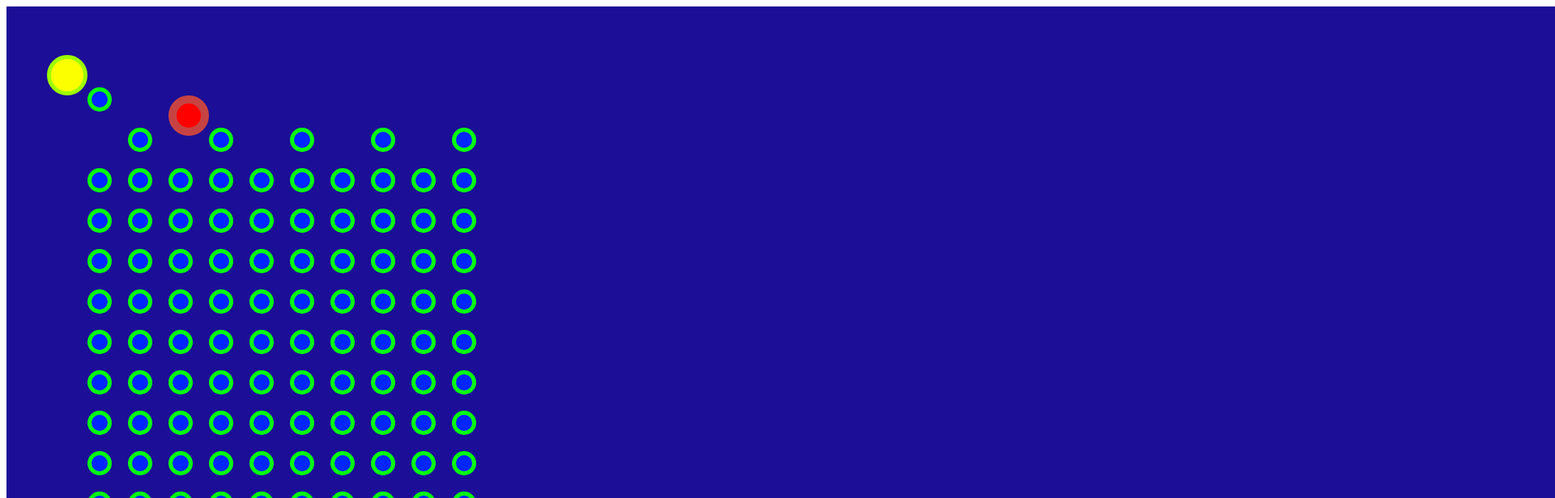
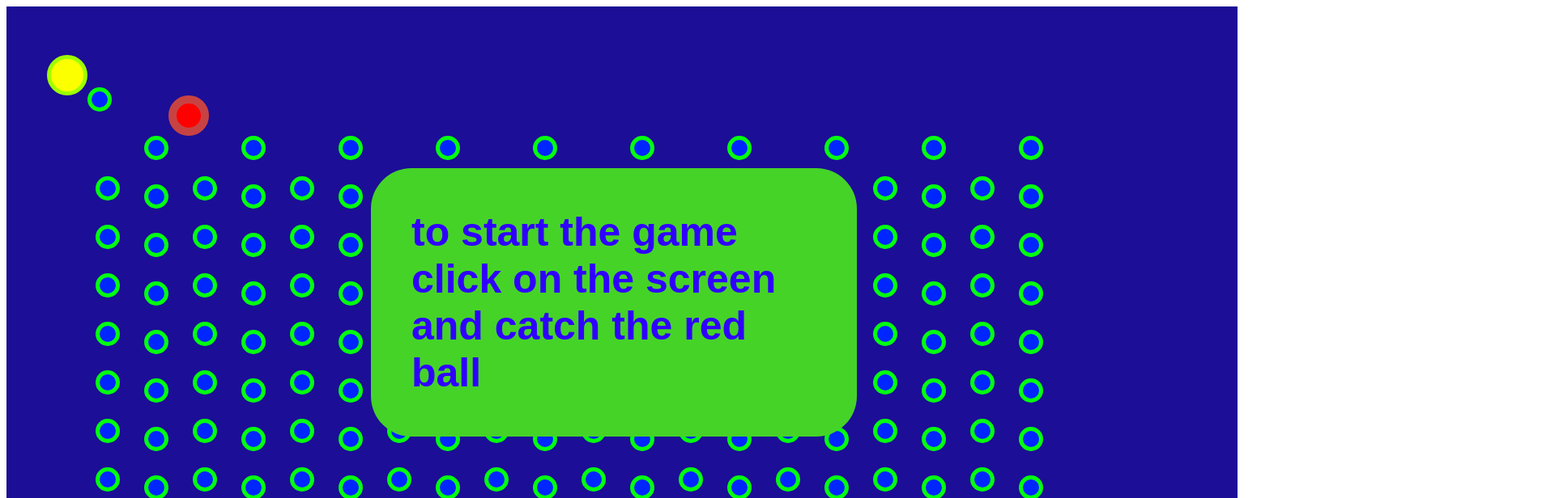
Before and after one commit to dvd770/game, an Angular app: page / in a window 1280 px wide. Shown: the top 616 px of the page at 81% size, 1920 px wide, since content can reach past the window. Built offline with nearby package versions, Linux system fonts and the light colour scheme.

Commit message:
start game window done

```diff
--- a/src/app/continer/continer.component.css
+++ b/src/app/continer/continer.component.css
@@ -1,6 +1,29 @@
 .container {
   position: relative;
-  width: 5000px;
-  height: 5000px;
+  width: 1520px;
+  height: 700px;
   background-color: rgb(28, 14, 150);
+  margin: 0px;
 }
+
+.startGame {
+  position: fixed;
+  margin-top: 200px;
+  margin-left: 450px;
+  z-index: 5;
+  background-color: rgb(69, 211, 40);
+  width: fit-content;
+  border-radius: 50px;
+}
+
+h1 {
+  display: flex;
+  flex-direction: column;
+  align-items: center;
+  justify-content: center;
+  margin: 50px;
+  font-size: 50px;
+  width: 500px;
+  font-family: Arial, Helvetica, sans-serif;
+  color: rgb(47, 0, 255);
+}
--- a/src/app/continer/continer.component.html
+++ b/src/app/continer/continer.component.html
@@ -1,4 +1,8 @@
 <div #container class="container">
+  <div *ngIf="!click" class="startGame">
+    <h1>to start the game click on the screen and catch the red ball</h1>
+  </div>
+
   <app-player></app-player>
   <app-power-element></app-power-element>
   <app-enemy></app-enemy>
--- a/src/app/continer/continer.component.ts
+++ b/src/app/continer/continer.component.ts
@@ -1,4 +1,10 @@
-import { Component, ViewChild, ElementRef, AfterViewInit } from '@angular/core';
+import {
+  Component,
+  ViewChild,
+  ElementRef,
+  AfterViewInit,
+  HostListener,
+} from '@angular/core';
 import { ElementsPositionService } from '../services/elements-position.service';
 @Component({
   selector: 'app-continer',
@@ -8,8 +14,11 @@ import { ElementsPositionService } from '../services/elements-position.service';
 export class ContinerComponent implements AfterViewInit {
   constructor(private elementsPositionService: ElementsPositionService) {}
   @ViewChild('container') container: ElementRef;
-
+  click = false;
   ngAfterViewInit(): void {
     this.elementsPositionService.continerElementSetter = this.container.nativeElement;
   }
+  @HostListener('window:click') mousedown() {
+    this.click = true;
+  }
 }
--- a/src/app/directives/enemy-contrller.directive.ts
+++ b/src/app/directives/enemy-contrller.directive.ts
@@ -29,7 +29,7 @@ export class EnemyContrllerDirective
   isPlayerOverlapt: boolean = this.enemyFuncService.isPlayerOverlaptGetter;
   closestEnergyRes: number;
   first = 0;
-  isFirst = 0;
+  isFirst = true;
   ngAfterViewChecked() {}
   ngAfterContentChecked() {
     this.isPlayerOverlapt = this.enemyFuncService.isPlayerOverlaptGetter;
@@ -53,10 +53,10 @@ export class EnemyContrllerDirective
     this.first++;
   }
   @HostListener('window:click') mousedown() {
-    if (this.isFirst === 0) {
+    if (this.isFirst) {
       this.startGame();
     }
-    this.isFirst++;
+    this.isFirst = false;
   }
   startGame() {
     console.log('directiv start game');
@@ -72,17 +72,16 @@ export class EnemyContrllerDirective
         enemy
       );
       energyToRemove ? energyToRemove.remove() : null;
-      let yPos = this.energyY[this.closestEnergyRes];
-      -20;
-      let xPos = this.energyX[this.closestEnergyRes];
-      -115;
+      let yPos = this.energyY[this.closestEnergyRes] - 20;
+      let xPos = this.energyX[this.closestEnergyRes] - 115;
       this.energyY.splice(this.closestEnergyRes, 1),
         this.energyX.splice(this.closestEnergyRes, 1);
       let posXY = 'translate3d(' + xPos + 'px,' + yPos + 'px,0)';
       this.renderer.setStyle(enemy, 'transform', posXY);
-      i !== 100 && !this.isPlayerOverlapt
-        ? setTimeout(enemyToNextEnergy, 100)
-        : null;
+      if (this.energyX.length && !this.isPlayerOverlapt) {
+        setTimeout(enemyToNextEnergy, 100);
+      }
+
       this.elementsPositionService.enemyElementSetter = enemy;
     };
     enemyToNextEnergy();
--- a/src/app/power-element/power-element.component.ts
+++ b/src/app/power-element/power-element.component.ts
@@ -18,15 +18,15 @@ export class PowerElementComponent implements OnInit {
   ];
 
   ngOnInit(): void {
-    for (let i = 0; i < 10; i++) {
+    for (let i = 0; i < 8; i++) {
       let randomY: number = Math.floor(Math.random() * 100);
       let randomX: number = Math.floor(Math.random() * 200);
-      this.posY += 50; //randomY;
-      this.posX += 50; //randomX;
-      for (let i = 0; i < 10; i++) {
+      this.posY += 60; //randomY;
+      this.posX += 60; //randomX;
+      for (let i = 0; i < 20; i++) {
         i === 0 ? (this.posX = 50) : null;
         randomX = Math.floor(Math.random() * 100 + 50);
-        this.posX += 50; // randomX;
+        this.posX += 60; // randomX;
         i % 2 === 0 ? (this.posY += 50) : (this.posY -= 50);
         let energy = {
           id: i + 1,
--- a/src/app/services/enemy-func.service.ts
+++ b/src/app/services/enemy-func.service.ts
@@ -53,7 +53,6 @@ export class EnemyFuncService {
       );
       console.log(closest, 'enemyX', enemyXY.x, 'enemyY', enemyXY.y);
     }
-
     return closest;
   }
 
```
Also changed, not shown: 1 other file (tests, documents, lock files or other folders).
